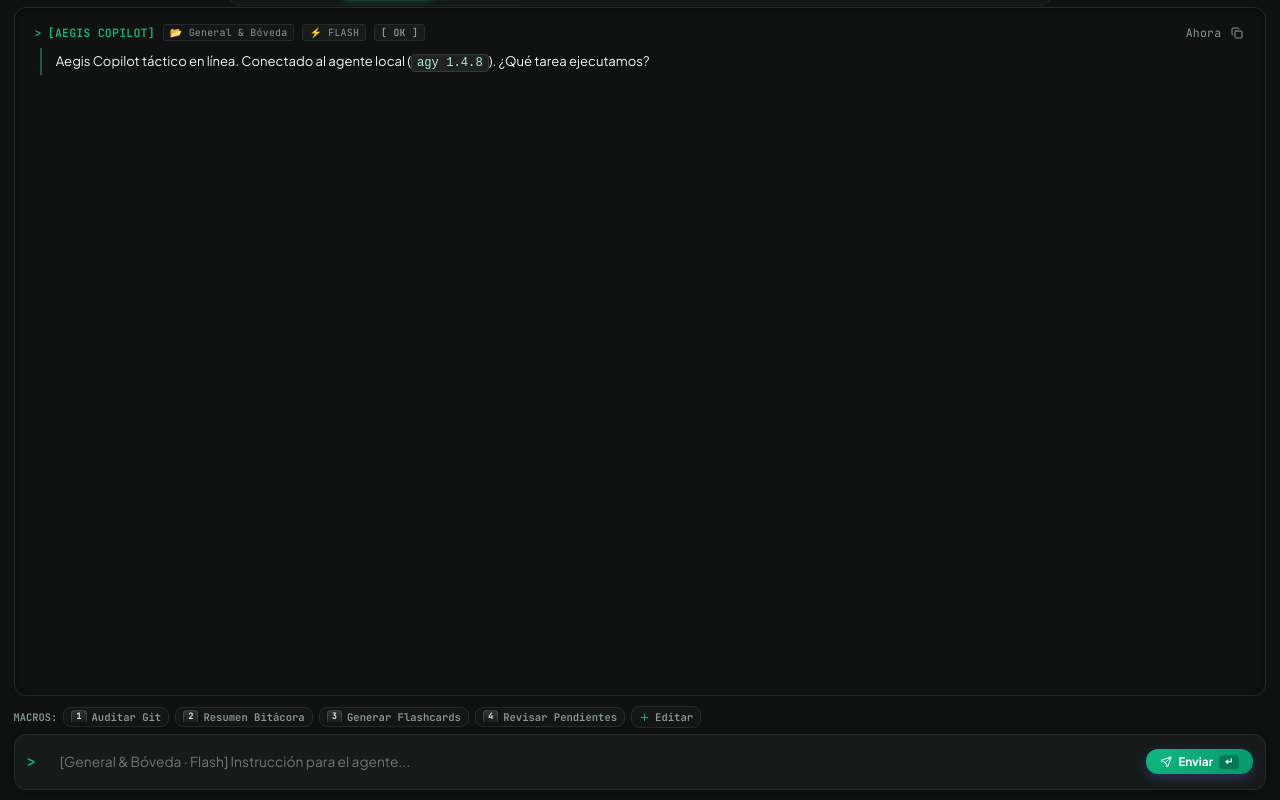
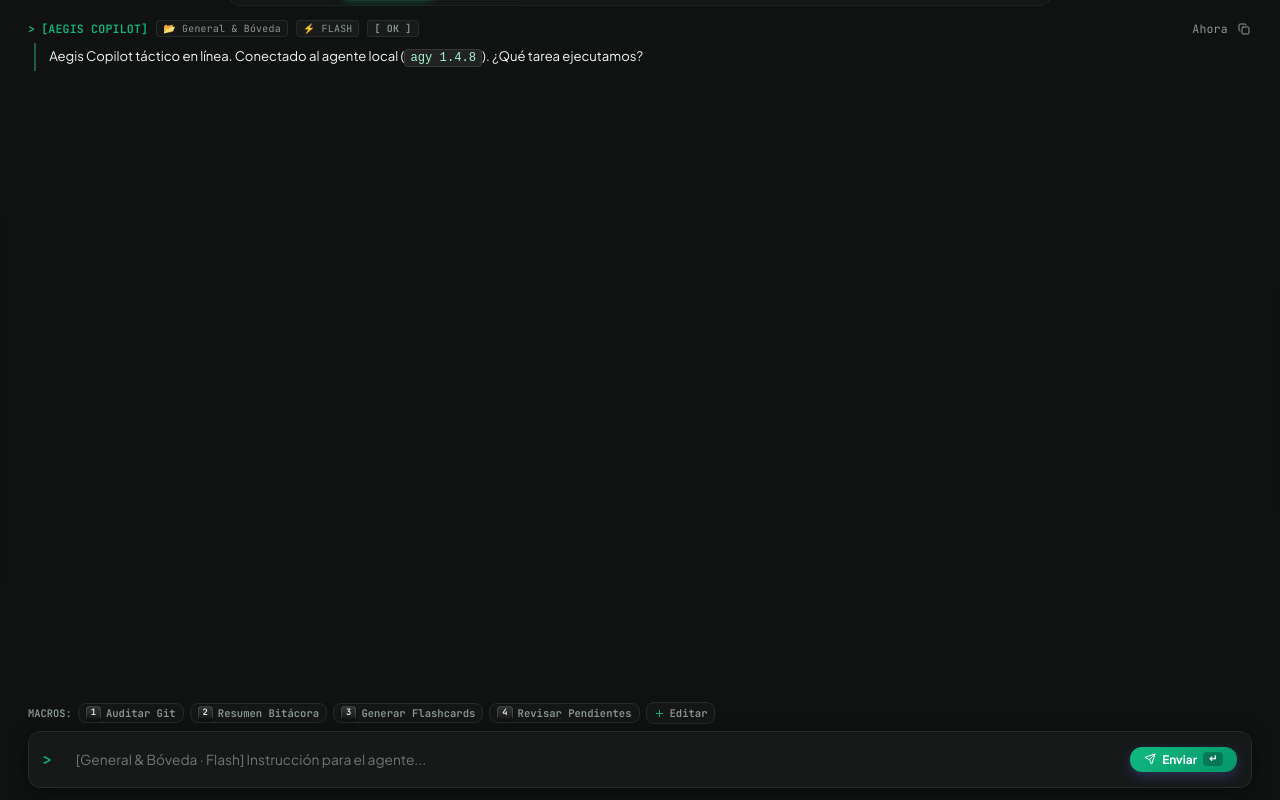
Before and after one commit to GabrielSa8/Aegis, a React (Vite) app: page / in a window 1280 px wide. Built offline with nearby package versions, Linux system fonts and the light colour scheme.

Commit message:
feat(ui): eradicate boxed frame and unify edge-to-edge chat canvas

```diff
--- a/src/components/AgentView.jsx
+++ b/src/components/AgentView.jsx
@@ -80,15 +80,15 @@ export default function AgentView({ zenMode, onToggleZenMode }) {
         messages={messages}
       />
 
-      {/* 💬 Central Workspace: Sessions Drawer + Terminal Message Log */}
+      {/* 💬 Central Workspace: Sessions Drawer + Terminal Message Log (Lienzo Borde a Borde) */}
       <div style={{
         display: 'flex',
         flex: 1,
         minHeight: 0,
-        gap: '0.5rem',
+        gap: '0',
         position: 'relative',
-        padding: '0.45rem 0.85rem',
-        paddingRight: (!zenMode && isRightDockPinned) ? '62px' : '0.85rem',
+        padding: '0',
+        paddingRight: (!zenMode && isRightDockPinned) ? '60px' : '0',
         transition: 'padding-right 0.25s cubic-bezier(0.34, 1.3, 0.64, 1)'
       }}>
         <SessionsDrawer
--- a/src/components/agent/MacroDeck.jsx
+++ b/src/components/agent/MacroDeck.jsx
@@ -14,7 +14,7 @@ export default function MacroDeck({
       alignItems: 'center',
       justifyContent: 'space-between',
       gap: '8px',
-      padding: '0.2rem 0.85rem 0.35rem 0.85rem',
+      padding: '0.3rem 1.75rem 0.4rem 1.75rem',
       flexShrink: 0
     }}>
       <div
--- a/src/index.css
+++ b/src/index.css
@@ -1095,14 +1095,14 @@ select option:checked {
   flex: 1;
   min-height: 0;
   overflow-y: auto;
-  background: var(--bg-main);
-  border: 1px solid var(--border-color);
-  border-radius: var(--radius-md);
-  padding: 1rem 1.25rem;
+  background: transparent;
+  border: none;
+  border-radius: 0;
+  padding: 1.25rem 1.75rem;
   display: flex;
   flex-direction: column;
   gap: 1.25rem;
-  box-shadow: inset 0 2px 6px rgba(0, 0, 0, 0.35);
+  box-shadow: none;
 }
 
 .terminal-stream-entry {
@@ -1166,14 +1166,15 @@ select option:checked {
   display: flex;
   align-items: center;
   gap: 8px;
-  background: var(--bg-card);
+  background: color-mix(in srgb, var(--bg-card) 95%, black);
+  backdrop-filter: blur(12px);
   border: 1px solid var(--border-color);
   border-radius: var(--radius-md);
-  padding: 0.4rem 0.75rem;
-  margin: 0 0.85rem 0.65rem 0.85rem;
+  padding: 0.45rem 0.85rem;
+  margin: 0 1.75rem 0.75rem 1.75rem;
   flex-shrink: 0;
-  box-shadow: 0 4px 16px rgba(0, 0, 0, 0.35);
-  transition: border-color 0.15s ease;
+  box-shadow: 0 4px 20px rgba(0, 0, 0, 0.4);
+  transition: border-color 0.15s ease, box-shadow 0.15s ease;
 }
 
 .terminal-input-bar:focus-within {
```
